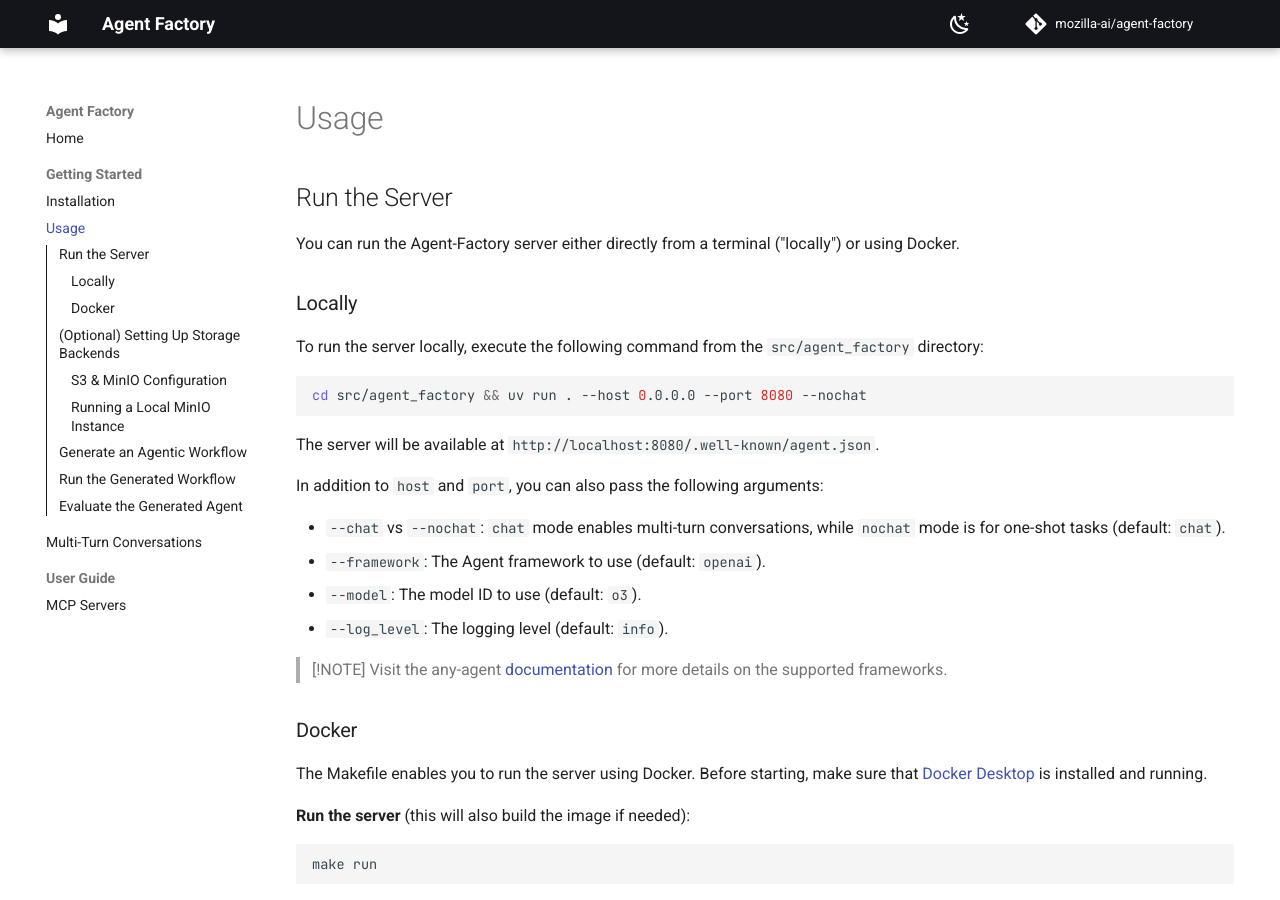
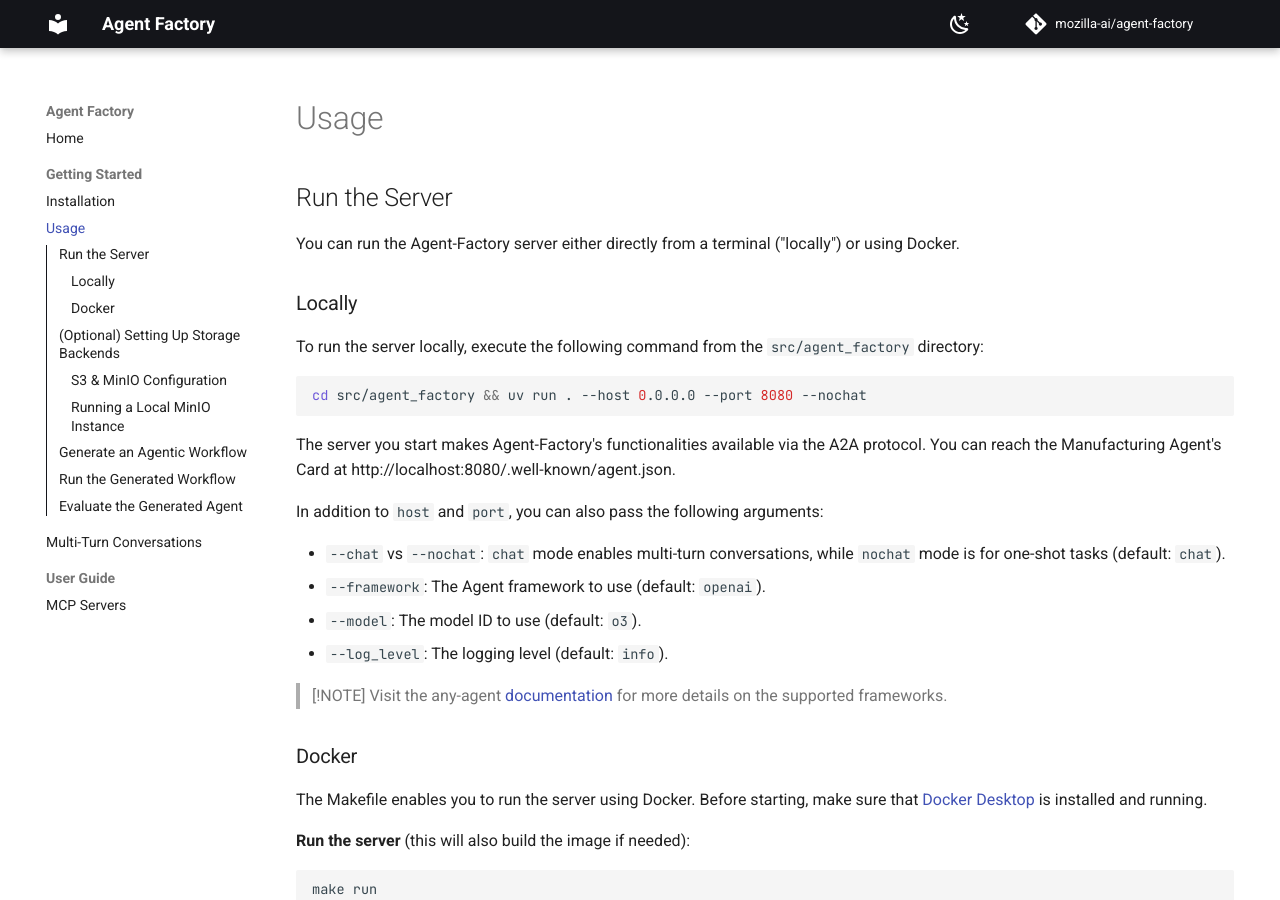
Before and after one commit to mozilla-ai/agent-factory, an MkDocs documentation site: the page built from docs/getting-started/usage.md, in a window 1280 px wide and 900 px high. Built offline with MkDocs 1.6.1 and Material for MkDocs 9.7.7, drawn with Linux system fonts in a browser that asks for light colours; comment, search, counter and statistics services are not loaded.

Commit message:
Rephrase server ref

````diff
--- a/docs/getting-started/usage.md
+++ b/docs/getting-started/usage.md
@@ -10,7 +10,7 @@ To run the server locally, execute the following command from the `src/agent_fac
 cd src/agent_factory && uv run . --host 0.0.0.0 --port 8080 --nochat
 ```
 
-The server will be available at `http://localhost:8080/.well-known/agent.json`.
+The server you start makes Agent-Factory's functionalities available via the A2A protocol. You can reach the Manufacturing Agent's Card at http://localhost:8080/.well-known/agent.json.
 
 In addition to `host` and `port`, you can also pass the following arguments:
 
````
